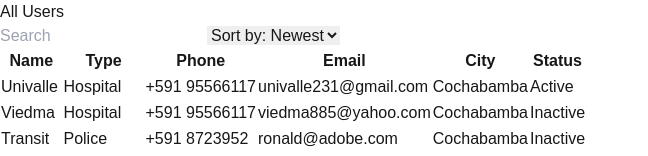
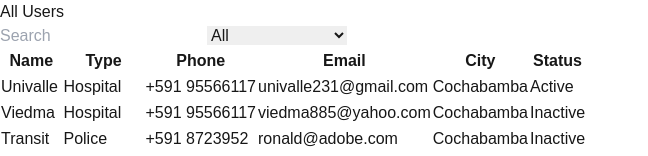
Before and after one commit to LiaR-tw/CrashWatchWeb, a Next.js app: page /Dashboard/Users in a window 1280 px wide. Shown: the top 156 px of the page, without its empty margins (0-648 px from the left). Built offline with nearby package versions, Linux system fonts and the light colour scheme.

Commit message:
InterfaceCompleted

```diff
--- a/src/app/Dashboard/Users/page.tsx
+++ b/src/app/Dashboard/Users/page.tsx
@@ -30,7 +30,6 @@ const UsersTable: React.FC = () => {
   const renderContent = () => {
     if (currentView === "table") {
       return (
-        //Institution to which this user belongs
         <div>
           <h2 className="text-3xl font-semibold mb-6 text-center text-gray-800">All Users</h2>
           <div className="flex justify-between items-center mb-6">
@@ -39,9 +38,17 @@ const UsersTable: React.FC = () => {
               placeholder="Search"
               className="border rounded-lg px-4 py-2 w-1/3 text-gray-600 focus:outline-none focus:ring-2 focus:ring-indigo-500"
             />
-            <select className="border rounded-lg px-4 py-2 text-gray-600 focus:outline-none focus:ring-2 focus:ring-indigo-500">
-              <option value="newest">Sort by: Newest</option>
-              <option value="oldest">Sort by: Oldest</option>
+            <select
+              value={filter} // Asociar el estado con el valor del select
+              onChange={(e) => setFilter(e.target.value)} // Actualizar el estado cuando se selecciona un valor
+              className="border rounded-lg px-4 py-2 text-gray-600 focus:outline-none focus:ring-2 focus:ring-indigo-500"
+            >
+              <option value="All">All</option>
+              <option value="Viedma">Hospital Viedma</option>
+              <option value="Univalle">Hospital Univalle</option>
+              <option value="Transit">Transit</option>
+              <option value="Sar">Sar</option>
+              <option value="Comand">Comand Police</option>
             </select>
           </div>
           <table className="min-w-full bg-white rounded-lg shadow-lg hover:shadow-xl transition-shadow duration-300">
```
